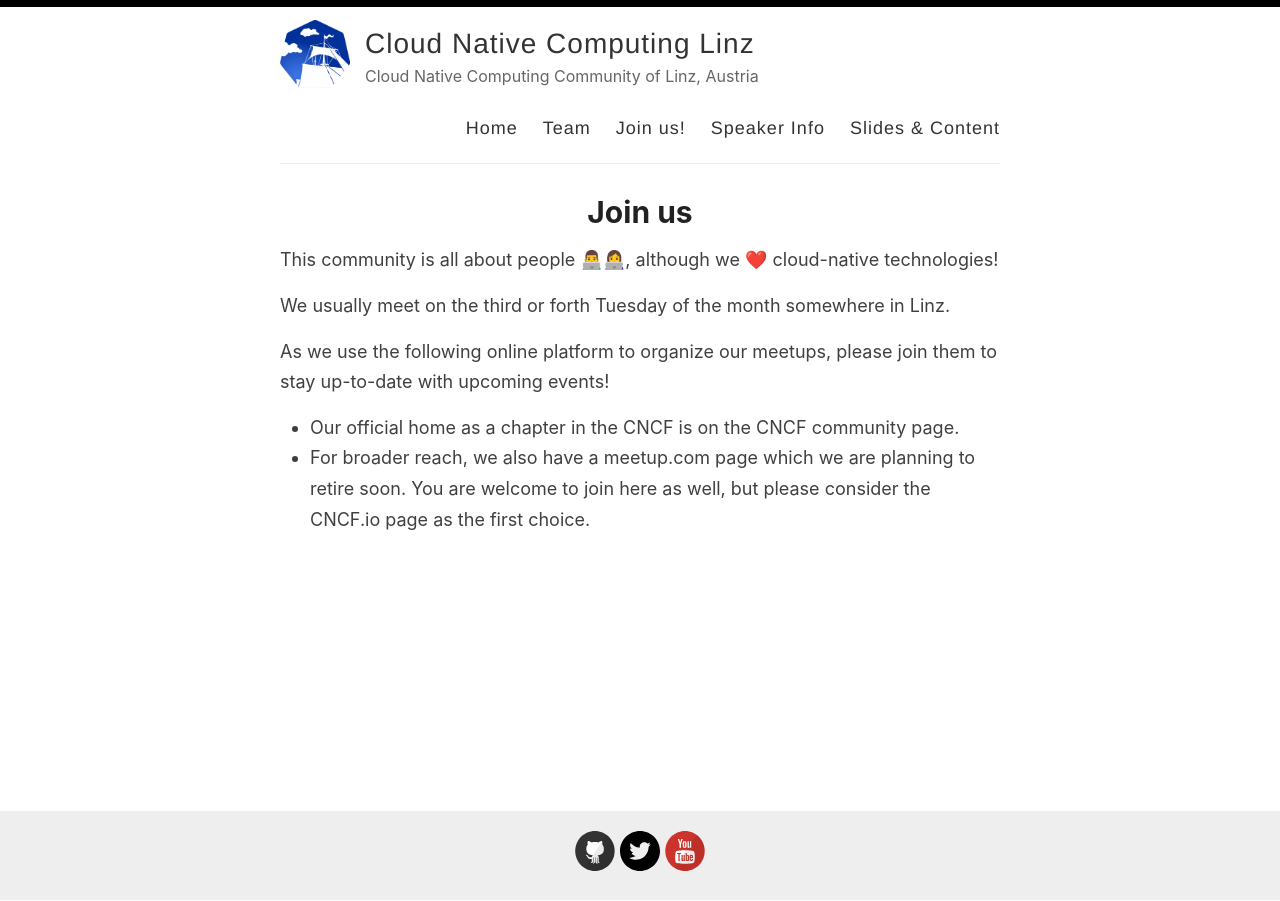
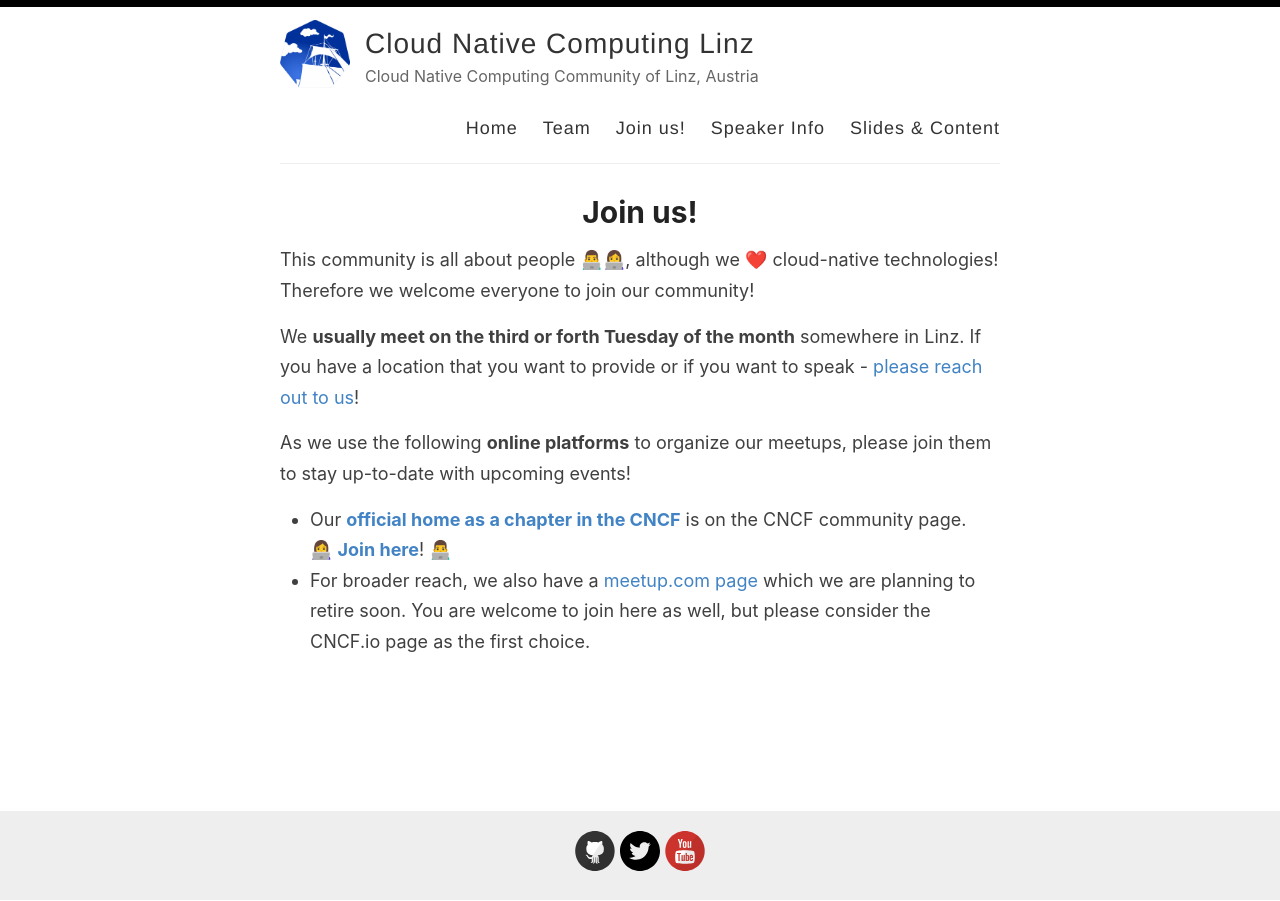
Before and after one commit to CloudNativeLinz/cloudnativelinz.github.io, a Jekyll site: the page built from _pages/join.md, in a window 1280 px wide. Built offline with Jekyll 4.4.1, drawn with Linux system fonts in a browser that asks for light colours.

Commit message:
update text

```diff
--- a/_pages/join.md
+++ b/_pages/join.md
@@ -1,14 +1,15 @@
 ---
 layout: page
-title: Join us
+title: Join us!
 permalink: /join/
 ---
 
-This community is all about people 👨‍💻👩‍💻, although we ❤️ cloud-native technologies!
+This community is all about people 👨‍💻👩‍💻, although we ❤️ cloud-native technologies! Therefore we welcome everyone to join our community!
 
-We usually meet on the third or forth Tuesday of the month somewhere in Linz.
+We **usually meet on the third or forth Tuesday of the month** somewhere in Linz. If you have a location that you want to provide or if you want to speak - [please reach out to us](https://forms.gle/9GPboKs4T5Yboq5c8)!
 
-As we use the following online platform to organize our meetups, please join them to stay up-to-date with upcoming events!
+As we use the following **online platforms** to organize our meetups, please join them to stay up-to-date with upcoming events!
 
-- Our official home as a chapter in the CNCF is on the CNCF community page.
-- For broader reach, we also have a meetup.com page which we are planning to retire soon. You are welcome to join here as well, but please consider the CNCF.io page as the first choice.
+- Our [**official home as a chapter in the CNCF**](https://community.cncf.io/linz/) is on the CNCF community page.<br>
+  👩‍💻 **[Join here](https://community.cncf.io/linz/)**! 👨‍💻
+- For broader reach, we also have a [meetup.com page](https://www.meetup.com/Cloud-Native-Computing-Linz/) which we are planning to retire soon. You are welcome to join here as well, but please consider the CNCF.io page as the first choice.
```
